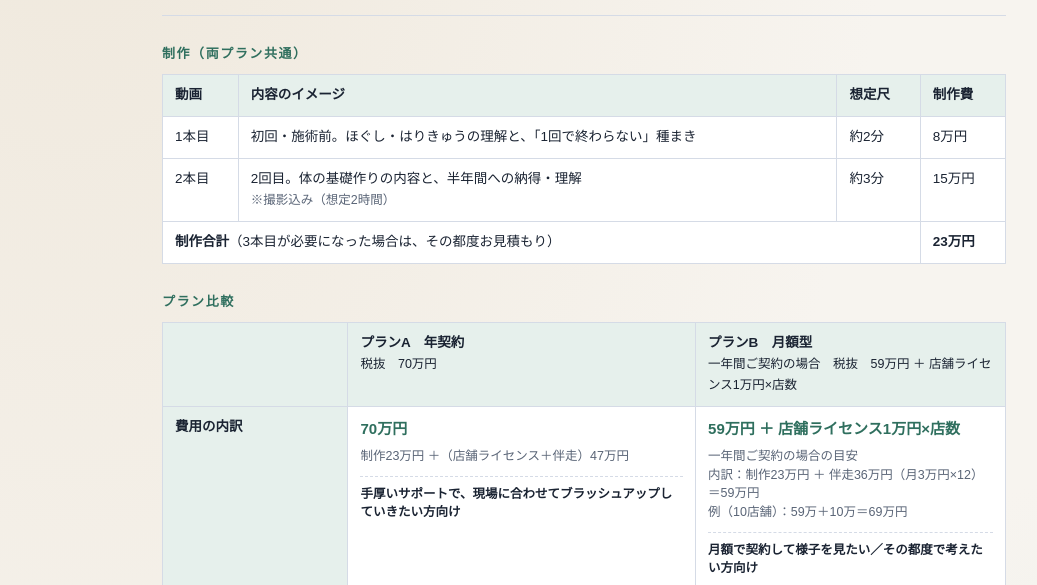
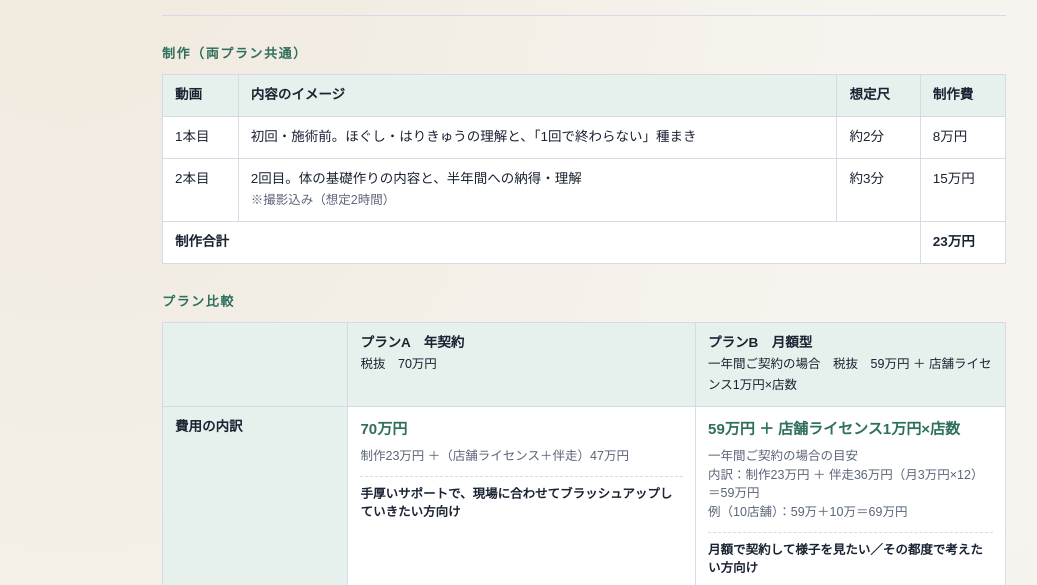
Before and after one commit to k273ogakita/gokigen-hearing-sheet, a plain HTML site: page plan.html in a window 1280 px wide. Shown: the part 187-772 px from the top of the page, without its empty margins (56-1093 px from the left). Drawn offline with Linux system fonts and the light colour scheme.

Commit message:
Remove third-video estimate note from production total
Co-authored-by: Cursor <cursoragent@cursor.com>

```diff
--- a/plan.html
+++ b/plan.html
@@ -166,7 +166,7 @@
           <td>15万円</td>
         </tr>
         <tr>
-          <td colspan="3"><strong>制作合計</strong>（3本目が必要になった場合は、その都度お見積もり）</td>
+          <td colspan="3"><strong>制作合計</strong></td>
           <td><strong>23万円</strong></td>
         </tr>
       </tbody>
```
